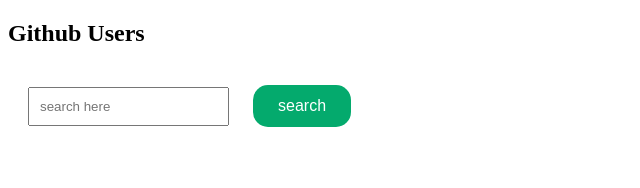
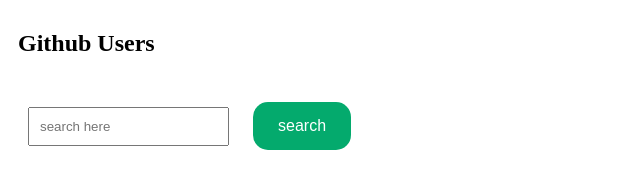
Before and after one commit to juniorjudy123/GithubUsers, a plain HTML site: page index.html in a window 1280 px wide. Shown: the whole page, without its empty margins (0-640 px from the left). Drawn offline with Linux system fonts and the light colour scheme.

```diff
--- a/style.css
+++ b/style.css
@@ -1,13 +1,16 @@
 input {
 	padding: 10px;
 	margin: 20px;
+}
+.heading {
+	padding: 10px;
 }
 
 #btn {
 	background-color: #04aa6d; /* Green */
 	border: none;
 	color: white;
-	padding: 12px 25px;
+	padding: 15px 25px;
 	text-align: center;
 	text-decoration: none;
 	display: inline-block;
```
Also changed, not shown: readme.txt.
